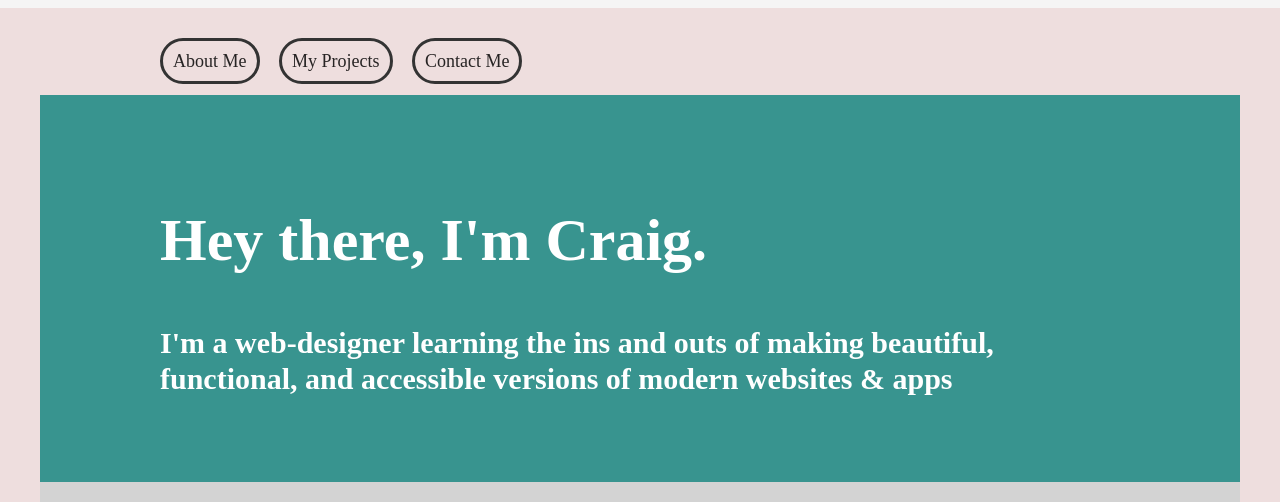
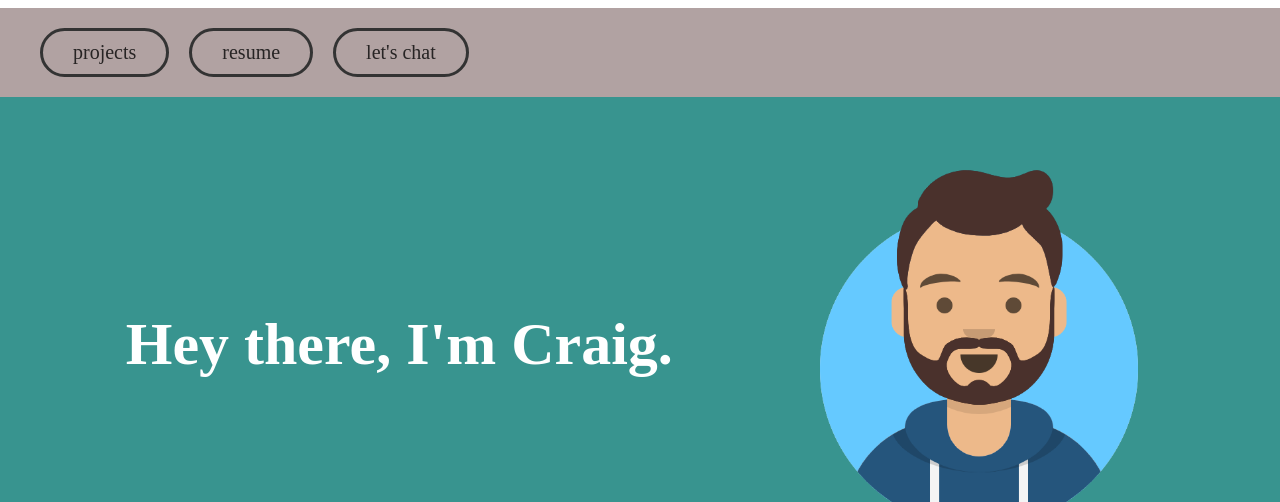
Before and after one commit to craigsanders22/pe-projects, a PHP site: page / in a window 1280 px wide. Shown: the top 502 px of the page. Run offline with PHP 8.4, Linux system fonts and the light colour scheme; grey boxes labelled with a size stand in for pictures from a placeholder-image service; some libraries are stand-ins or nearby versions; grey boxes are pictures that could not be loaded.

Commit message:
update 6/27

```diff
--- a/index.html
+++ b/index.html
@@ -20,67 +20,195 @@
 </head>
 
 <div class="nav">
-	<div class="inner-column">
-  <a href="about-me.html"> About Me</a>
-  <a href="my-projects.html"> My Projects</a>
-  <a href="contact.html"> Contact Me</a>
+  <div class="inner-column">
+
+    <a href="about-me.html"> projects</a>
+    <a href="my-projects.html"> resume</a>
+    <a href="contact.html"> let's chat</a>
+  </div>
 </div>
-</nav>
 
 <div class="intro">
-	<div class="inner-column">
+  <div class="inner-column">
+    <div class="intro-text">
+      <h1>
+        Hey there,
 
-	 <h1>
-    Hey there, I'm Craig.
-  </h1>
+        I'm Craig.
+      </h1>
+    </div>
+    <div class="avatar">
+      <img src="avataaars.png">
 
-  <h2>
-    I'm a web-designer learning the ins and outs of making beautiful, functional, and accessible versions of modern websites & apps
-  </h2>
-</div>
+    </div>
+  </div>
 </div>
 
-<div class="abstract-image">
-	<div class="inner-column">
-  <img src="https://source.unsplash.com/random/1000x700/?abstract"> </div>
-  <
+<div class="about">
+  <div class="inner-column">
 
-  <div class="ten-things">
-  	<div class="inner-column">
+    <svg xmlns="http://www.w3.org/2000/svg" viewBox="0 0 300 300">
+      <path fill="#c7d6e8" d="M245.34 228.27L233.24 235.26 219.17 237.45 205.29 241.15 190.77 238.12 176.84 242.52 162.6 241.91 148.42 243.37 134.2 244.03 119.99 243.82 105.87 240.35 91.71 239.98 77.36 241.89 63.49 237.58 49.18 237.83 35.7 233.09 22.12 228.27 35.7 223.45 49.09 218.09 63.3 217.1 77.62 218.21 91.7 216.7 105.78 213.59 120.02 215.46 134.2 213.74 148.36 216.43 162.64 213.01 176.84 213.92 191.07 214.37 204.94 218.72 219.05 219.93 232.91 222.64 245.34 228.27z"></path>
+      <path fill="#5BC0BE" d="M48.56 232.74L63.64 232.73 77.64 232.58 91.63 231.92 105.63 233.43 119.63 231.35 133.62 230.28 147.62 233.08 161.62 232.03 175.61 231.53 189.61 231.81 203.61 232.02 217.61 232.21 231.55 231.59 231.4 217.66 232.45 203.67 233.16 189.67 230.66 175.68 230.94 161.68 231.38 147.69 231.57 133.69 230.8 119.69 230.92 105.69 232.91 91.69 233.17 77.7 232.55 63.69 232.4 48.91 217.62 50.88 203.63 49.11 189.63 48.9 175.64 51.51 161.64 49.85 147.65 51.33 133.65 48.21 119.65 47.94 105.65 50.14 91.65 49.63 77.66 50.9 63.65 50.8 49.89 49.93 50.03 63.68 49.25 77.68 48.29 91.67 49.3 105.67 48.76 119.67 49.74 133.66 50.48 147.66 49.69 161.66 48.47 175.65 51.34 189.65 50.37 203.65 50.34 217.68 48.56 232.74z"></path>
+      <path fill="#c7d6e8" d="M138.04 259.02L125.78 264.26 111.14 267.61 96.11 267.48 81.16 268.63 66.22 266.98 51.14 267.91 36.25 265.68 22.26 259.02 36.52 253.72 51.27 251.38 66.19 250.41 81.16 249.22 96.09 250.99 111.18 250.02 125.7 254.23 138.04 259.02z"></path>
+      <path fill="#c7d6e8" d="M283.16 267.23L270.31 272.42 256.26 273.88 242.25 276.1 228.05 273.96 213.97 276.32 199.86 275.4 185.73 275.55 171.59 274.88 157.51 273.08 145.77 267.23 157.82 263.16 171.6 259.7 185.81 260.6 199.85 258.8 213.97 259.97 228.1 258.46 242.12 260.69 256.32 259.96 270.3 262.18 283.16 267.23z"></path>
+      <path fill="#7e99bb" d="M33.99 259.79L49.66 259.78 64.44 259.66 79.22 259.12 93.99 260.35 108.78 258.65 122.76 258.11 124.72 244.02 123.87 229.13 123.46 214.25 123.69 199.36 123.86 184.47 124.01 169.59 123.49 154.7 123.38 139.81 124.25 124.92 124.46 109.13 108.78 110.81 94.01 110.58 79.23 110.22 64.46 110.06 49.67 110.69 35.29 110.42 33.83 124.91 33.62 139.79 34.12 154.68 33.98 169.57 35.86 184.45 34.41 199.34 34.24 214.23 36.37 229.11 35.01 244.01 33.99 259.79z"></path>
+      <path fill="#3A506B" d="M154.63 198.75L154.62 213.23 154.72 227 155.14 240.76 154.17 254.53 155.45 268.16 169.93 267.42 184.54 269.22 199.16 268.54 213.77 268.23 228.39 268.41 243.01 268.54 257.63 268.66 272.21 268.26 272.11 254.54 272.79 240.77 273.25 227.01 271.64 213.24 271.96 199.78 257.64 199.62 243.02 199.5 228.41 199.99 213.79 199.91 199.17 198.64 184.56 198.47 169.95 198.86 154.63 198.75z"></path>
+    </svg>
 
-    	<h2>Ten things that I love:</h2>
-    		<ul>
-    			<li>Imagining and creating visually-pleasing websites</li>
-    			<li>Making the sites that I make responsive and functional</li>
-    			<li>Helping all people navigate the web with ease</li>
-    			<li>Supporting small businesses</li>
-    			<li>Telling the stories of local farms and food producers</li>
-    			<li>Hearing the stories of all of the people that I meet</li>
-    			<li>Cooking, preserving, and grilling seasonal foods</li>
-    			<li>Playing with my daughter</li>
-    			<li>Traveling and relaxing with my family</li>
-    			<li>Learning about the next big thing</li>
+    <h2>
+      I'm a web-designer learning the ins & outs of making beautiful, functional, and accessible versions of modern websites
+    </h2>
 
-    		</ul>
-    	</div>
-</div>
+  </div>
 </div>
 
-   </div>
-    <div class="contact">
-    	<div class="inner-column">
+<div class="accomplishments">
+  <div class="inner-column">
+    <div class="text">
+      <h3>a few of the things that i've done</h3>
+    </div>
+    <div class="box-layout">
+      <div class="box-module">
 
-      <img src="https://designshop-6aa0.kxcdn.com/photos/indianapolis-indiana-greetings-27058_74.jpg" class="map">
+        <div class="box">
+          <picture>
+            <img src="https://placehold.co/200">
+          </picture>
+          <p>here is some text</p>
+        </div>
 
-      <p>I'd be so pleased to chat about my journey, what kinds of jobs I'll be looking for, and anything else that we might have in common! Please don't hesitate to reach out!
-      </p>
+        <div class="box">
+          <picture>
+            <img src="https://placehold.co/200">
+          </picture>
+          <p>here is some text</p>
+        </div>
 
-      <h2>
-        email me: <a href="email:">craig.sanders@me.com
-  			</a>
-			</h2>
+        <div class="box">
+          <picture>
+            <img src="https://placehold.co/200">
+          </picture>
+          <p>here is some text</p>
+        </div>
+
+        <div class="box">
+          <picture>
+            <img src="https://placehold.co/200">
+          </picture>
+          <p>here is some text</p>
+
+        </div>
+      </div>
+    </div>
+  </div>
+</div>
+
+<div class="favorite-things">
+  <div class="inner-column">
+
+    <h2>some of my<br> favorite things <br>
+      (right now)</h2>
+
+    <p>
+    <ul>
+      <li>Creating visually-pleasing pages & apps</li>
+      <li>Making responsive and functional sites</li>
+      <li>Helping all people navigate the web with ease</li>
+      <li>Supporting small businesses</li>
+      <li>Telling the stories of local farms and makers</li>
+      <li>Hearing the stories of everyone that I meet</li>
+      <li>Cooking, preserving, and grilling seasonal foods</li>
+      <li>Playing with my daughter</li>
+      <li>Traveling and relaxing with my family</li>
+      <li>Learning about the next big thing</li>
+    </ul>
+    </p>
+
+    <svg xmlns="http://www.w3.org/2000/svg" viewBox="0 0 300 300">
+      <path fill="#c7d6e8" d="M34.15 41.6H265.84999999999997V255.26999999999998H34.15z"></path>
+      <path fill="#7e99bb" opacity="0.2" d="M265.85 41.6L34.15 41.6 34.15 136.43"></path>
+      <path fill="#5BC0BE" d="M0 230.85L61.97 199.47 118.77 230.17 233.8 103.02 300 150 300 300 0 300 0 230.85z"></path>
+      <path fill="#FFFFFF" d="M233.8 103.02L300 300 300 150 233.8 103.02z" opacity="0.15"></path>
+      <path fill="#FFFFFF" d="M61.97 199.47L0 300 0 230.85 61.97 199.47z" opacity="0.15"></path>
+    </svg>
+  </div>
+</div>
+<div class="contact">
+  <div class="inner-column">
+
+    <h2>I’d love to be in touch with you!</h2>
+
+    <p>Let’s chat about my journey, your journey, what kinds of jobs I'll be looking for, what kind of jobs you’re hiring/looking for, your favorite sandwich condiment, or anything else that we might have in common! Please don't hesitate to reach out!</p>
+
+    <div class="link">
+
+      <div class="icon">
+
+        <picture>
+          <img src="icon.jpg">
+        </picture>
+      </div>
+
+      <div class="link2">
+        <a href="mailto: craig.sanders@me.com">Email Me</a>
+
+        </a>
+      </div>
+    </div>
+
+    <div class="link">
+      <div class="icon">
+
+        <picture>
+          <img src="icon.jpg">
+        </picture>
+      </div>
+
+      <div class="link2">
+        <a href="mailto: craig.sanders@me.com">Codepen</a>
+
+        </a>
+      </div>
+    </div>
+    <div class="link">
+      <div class="icon">
+
+        <picture>
+          <img src="icon.jpg">
+        </picture>
+      </div>
+
+      <div class="link3">
+        <a href="mailto: craig.sanders@me.com">LinkedIn</a>
+
+        </a>
+      </div>
+    </div>
+
+    <div class="link">
+      <div class="icon">
+
+        <picture>
+          <img src="icon.jpg">
+        </picture>
+      </div>
+
+      <div class="link4">
+        <a href="mailto: craig.sanders@me.com">Github</a>
+
+      </div>
 
     </div>
+  </div>
+</div>
+
+<div class="footer">
+  <div class="inner-column">
+    <a href="about-me.html"> About Me</a>
+    <a href="my-projects.html"> My Projects</a>
+    <a href="contact.html"> Contact Me</a>
+  </div>
 </div>
 
 </html>
--- a/style.css
+++ b/style.css
@@ -1,60 +1,237 @@
+* {
+  box-sizing: border-box;
+}
+
+.inner-column {
+  padding: 20px;
+  margin-left: auto;
+  margin-right: auto;
+  justify-content: center;
+  max-width: 1240px;
+}
+
+body {
+  width: 100%;
+  min-height: 100vh;
+  display: flex;
+  flex-direction: column;
+  margin-left: auto;
+  margin-right: auto;
+  color: #fff;
+  text-align: center;
+}
+
+.icon img {
+  max-width: 200px;
+  padding: 40px;
+}
+
+header {
+  background: #b1a2a2;
+  height: 60px;
+}
+
+.nav {
+  background-color: #b1a2a2;
+}
+
+.nav .inner-column {
+  display: flex;
+  flex-direction: row;
+  justify-content: flex-start;
+  padding: 20px;
+}
+
+.nav img {
+  max-width: 100px;
+  margin-right: 50px;
+}
+
+@media (max-width: 600px) {
+  .nav {
+    flex-direction: row;
+    align-items: center;
+  }
+
+  .intro h1 {
+    font-family: playfair display;
+    max-width: 11ch;
+  }
+}
+
+.intro,
+.accomplishments,
+.contact {
+  background-color: #38948f;
+  padding: 40px;
+  background-size: cover;
+}
+
+.about svg {
+  max-width: 200px;
 
 
-* {
-	box-sizing: border-box;
+}
+.about,
+.favorite-things {
+  background-color: #2a3749;
+  padding: 40px;
+  background-size: cover;
+}
+
+.favorite-things {
+  display: flex;
+  text-align: left;
+}
+
+.favorite-things .inner-column {
+  display: flex;
+  flex-grow: 1;
+
+
+
+}
+
+.favorite-things li {
+  padding-bottom: 10px;
+}
+
+.favorite-things svg {
+  max-width: 300px;
+  position: relative;
+  right: -50px;
+
 
 }
 
 
 
-.inner-column {
-	padding:20px;
-	margin-left:auto;
-	margin-right: auto;
-	justify-content: center;
-	max-width:1000px;
+.intro .inner-column {
+  display: flex;
+  flex-direction: row;
+  justify-content: space-around;
+  align-items: center;
+}
 
+.box-layout .box-module {
+  display: flex;
+  flex-direction: column;
+  align-items: center;
+}
 
+.box {
+  flex-basis: 50%;
+  padding: 10px;
 }
 
 
-body {
-	width: 100%;
-	min-height: 100vh;
-	display: flex;
-	flex-direction:column;
-	flex-wrap: wrap;
-	font-family: Lora;
-    font-size: 18px;
-  	line-height: 1.5;
-  	color: #ffffff;
-  	background-color:whitesmoke;
-  	margin-left: auto;
-  	margin-right: auto;
-  	background-size:cover;
-
+.contact {
+  display: flex;
+  flex-direction: row;
+  justify-content: center;
 }
 
-
-}
-header {
-  background-color: #496269;
-  padding: 40px;
+@media (min-width: 1000px) {
+  .box-layout .box-module {
+    flex-direction: row;
+    flex-basis: 20%;
+    padding: 10px;
+  }
 }
 
-.nav {
-  background-color: #eedede;
-  padding: 20px 40px 20px 40px;
+.avatar img {
+  max-width: 350px;
+}
 
+@media (max-width: 600px) {
+  .intro .inner-column {
+    display: flex;
+    flex-direction: column;
+    flex-grow: 1;
+  }
+}
+
+.about .inner-column {
+  display: flex;
+  align-items: center;
+  max-width: 100ch;
+  min-height: 20vh;
+}
+
+.inner-column .link {
+  display: inline-block;
+  align-items: center;
+
+  padding: 20px;
+}
+
+.footer {
+  background: #b1a2a2;
+  height: 100px;
+}
+
+.footer .inner-column {
+  display: flex;
+  flex-direction: row;
+  justify-content: flex-start;
+  padding: 20px;
+}
+
+/* typography */
+h1 {
+  color: white;
+  font-size: 60px;
+  font-family: playfair display;
+}
+
+@media (max-width: 800px) {
+  h1 {
+    font-size: 48px;
+    padding: 20px;
+  }
+
+  .favorite-things svg {
+    display: none;
+  }
+}
+
+H2 {
+  color: white;
+  font-size: 30px;
+  font-family: playfair display;
+}
+
+h3 {
+  color: white;
+  text-shadow: 0px 4px 4px 0px rgba(0, 0, 0, 0.25);
+  font-size: 28px;
+  font-family: Source Serif Pro;
+}
+
+p {
+  color: #fff;
+  font-size: 20px;
+  line-height: 1.5em;
+  margin-bottom: 20px;
+  padding: 20px;
+  text-align: center;
+}
+
+.image {
+  padding: 10px;
+}
+
+img {
+  padding: 0;
 }
 
 .nav a {
-	font-size: 18px;
+  font-size: 20px;
   color: #272424;
   text-decoration: none;
-  margin-right: 15px;
+  margin-right: 20px;
   border: 3px solid #333;
-  padding: 10px;
+  padding: 10px 30px;
   border-radius: 25px;
 }
 
@@ -63,83 +240,14 @@ header {
   border: solid 6px #555;
   background: darkslategray;
   transition: 1s ease;
-
 }
-
-
-@media (max-width: 600px) {
-  .nav {
-    flex-direction: row;
-    align-items: center;
-  }
-
-  .intro h1 {
-  	max-width: 11ch;
-  }
-}
-
-.intro, .contact {
-  background-color: #38948f;
-  padding: 40px;
-  background-size: cover;
-}
-
-.abstract-image {
-	background-color: lightgray;
-	background-size: cover;
-
-}
-.ten-things {
-	background-color: darkslategray;
-	padding:40px;
-	background-size:cover;
-}
-
-h1 {
-  font-size: 60px;
-  color: white;
-  font-family: Forum;
-}
-H2 {
-  font-size: 30px;
-  line-height: 1.2;
-}
-.image {
-  padding: 0;
-}
-
-img, iframe {
-  vertical-align: bottom;
-  max-width: 100%;
-}
-
-img {
-  padding: 0;
-}
-
-blockquote {
-  font-size: 24px;
-  line-height: 1.2;
-  font-style: italic;
-  margin-top: 40px;
-  margin-bottom: 2px;
-}
-
-p {
-  font-size: 20px;
-  line-height: 1.5em;
-  margin-bottom: 20px;
-  padding: 20px;
-  text-aling: center;
-}
-
 
 .contact p {
   margin-top: 20px;
 }
 
 .contact a {
-  color: #ffffff;
+  color: #fff;
   text-decoration: none;
   border: solid 5px #333;
   padding: 10px 20px;
```
Also changed, not shown: other parts of style.css (+35 -12 lines), Typography-Inspo/IMG_3022 3.jpg (deleted), Typography-Inspo/IMG_3026.jpg (deleted), Typography-Inspo/IMG_3030 2.jpg (deleted), avataaars.png (added), c.png (added), icon.jpg (added).
